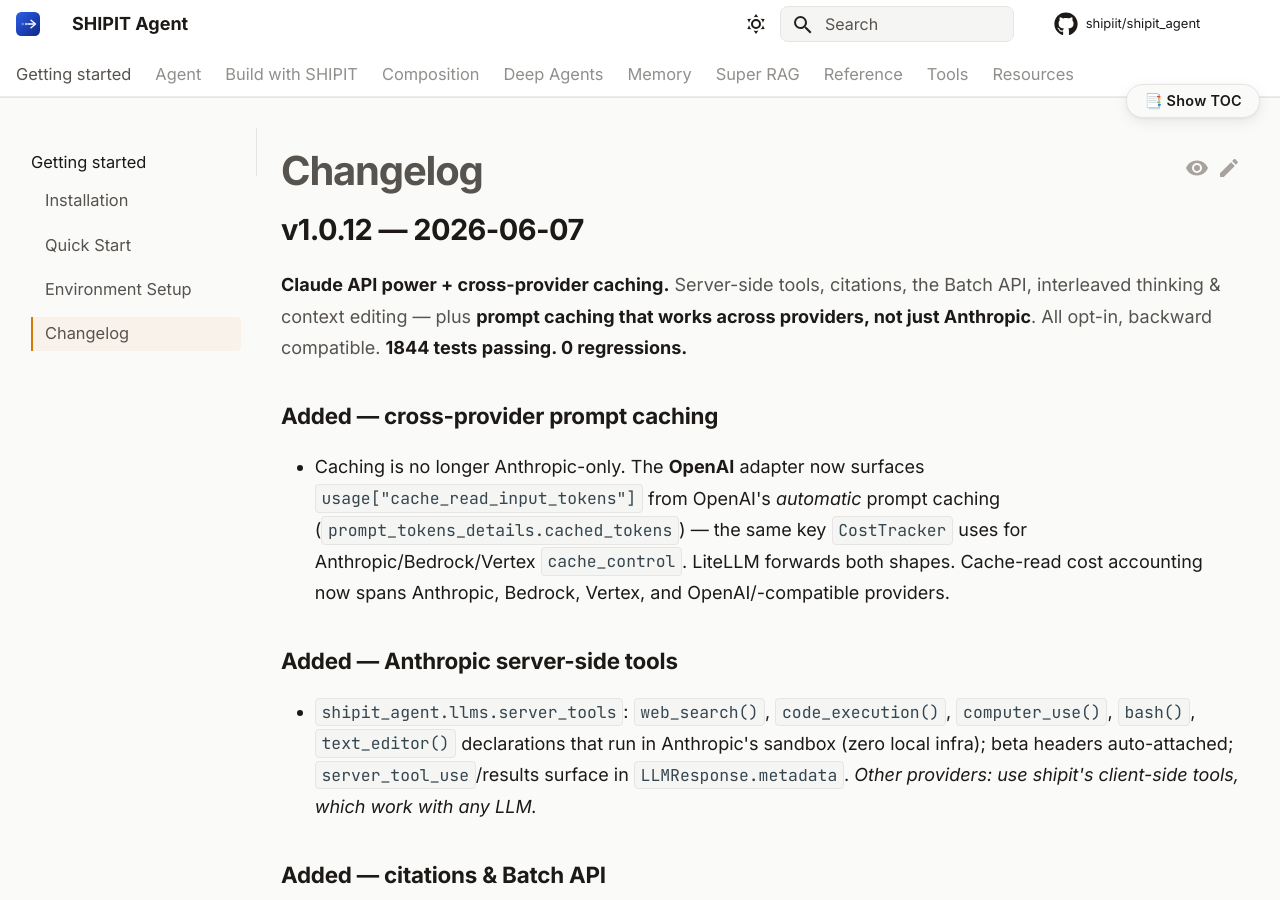
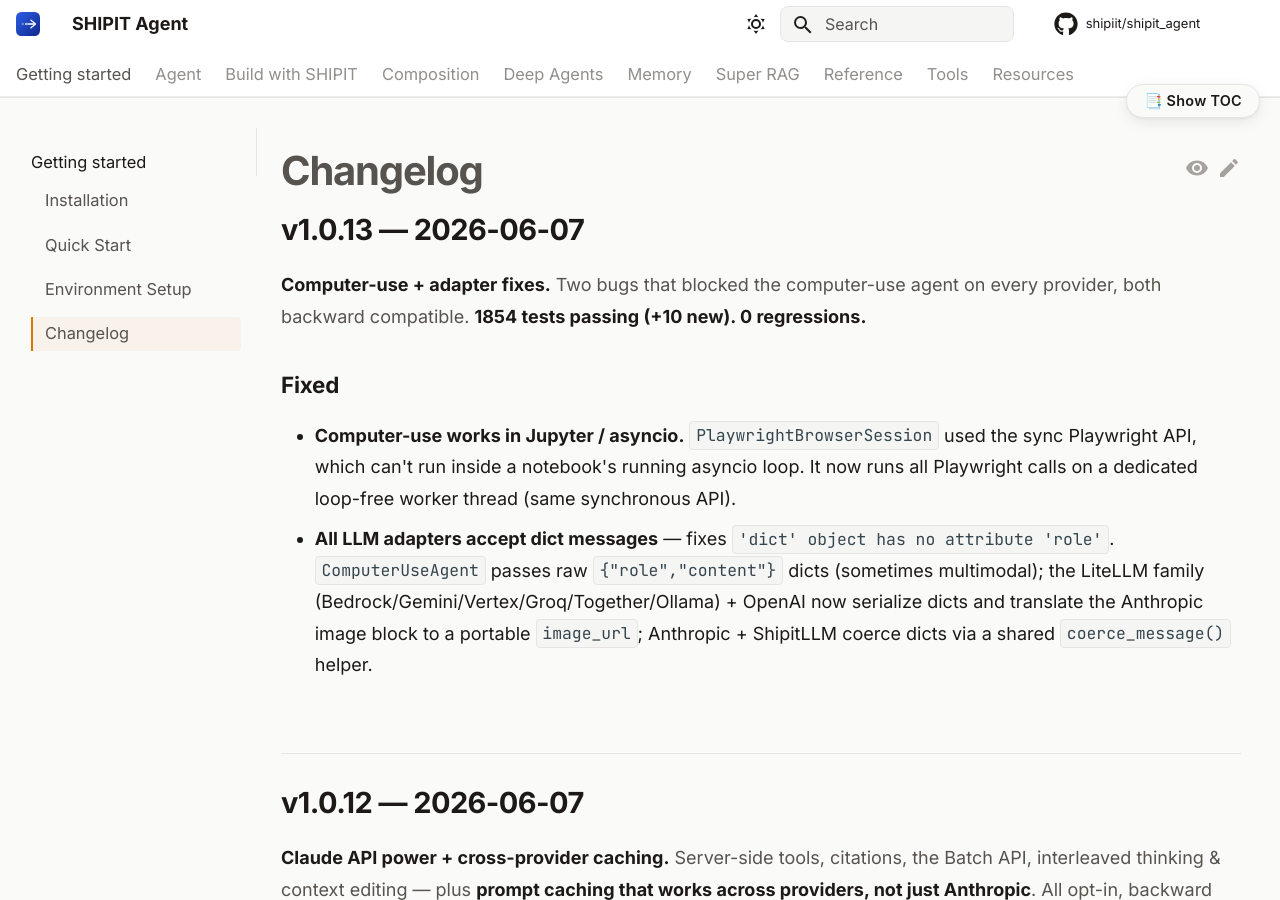
Before and after one commit to shipiit/shipit_agent, an MkDocs documentation site: the page built from docs/changelog.md, in a window 1280 px wide and 900 px high. Built offline with MkDocs 1.6.1 and Material for MkDocs 9.7.7, drawn with Linux system fonts in a browser that asks for light colours; comment, search, counter and statistics services are not loaded.

Commit message:
release: v1.0.13 — computer-use in Jupyter + all adapters accept dict messages
- PlaywrightBrowserSession runs on a loop-free worker thread (works in Jupyter).
- All adapters accept dict messages ('dict' object has no attribute 'role'
  fixed on every provider); litellm family + OpenAI translate the Anthropic
  image block to image_url; Anthropic + ShipitLLM coerce via coerce_message().

Fixes already on main (c978f48); 1854 tests passing, 0 regressions.

```diff
--- a/docs/changelog.md
+++ b/docs/changelog.md
@@ -1,4 +1,13 @@
 # Changelog
+
+## v1.0.13 — 2026-06-07
+
+**Computer-use + adapter fixes.** Two bugs that blocked the computer-use agent on every provider, both backward compatible. **1854 tests passing (+10 new). 0 regressions.**
+
+### Fixed
+
+- **Computer-use works in Jupyter / asyncio.** `PlaywrightBrowserSession` used the sync Playwright API, which can't run inside a notebook's running asyncio loop. It now runs all Playwright calls on a dedicated loop-free worker thread (same synchronous API).
+- **All LLM adapters accept dict messages** — fixes `'dict' object has no attribute 'role'`. `ComputerUseAgent` passes raw `{"role","content"}` dicts (sometimes multimodal); the LiteLLM family (Bedrock/Gemini/Vertex/Groq/Together/Ollama) + OpenAI now serialize dicts and translate the Anthropic image block to a portable `image_url`; Anthropic + ShipitLLM coerce dicts via a shared `coerce_message()` helper.
 
 ## v1.0.12 — 2026-06-07
 
--- a/pyproject.toml
+++ b/pyproject.toml
@@ -4,7 +4,7 @@
 
 [project]
 name = "shipit-agent"
-version = "1.0.12"
+version = "1.0.13"
 description = "A clean, powerful agent runtime with tools, MCP support, profiles, and streaming events."
 readme = "README.md"
 requires-python = ">=3.11"
```
Also changed, not shown: CHANGELOG.md (+28 -1 lines), release-notes/RELEASE_NOTES_1.0.13.md (added, +59 -0 lines).
